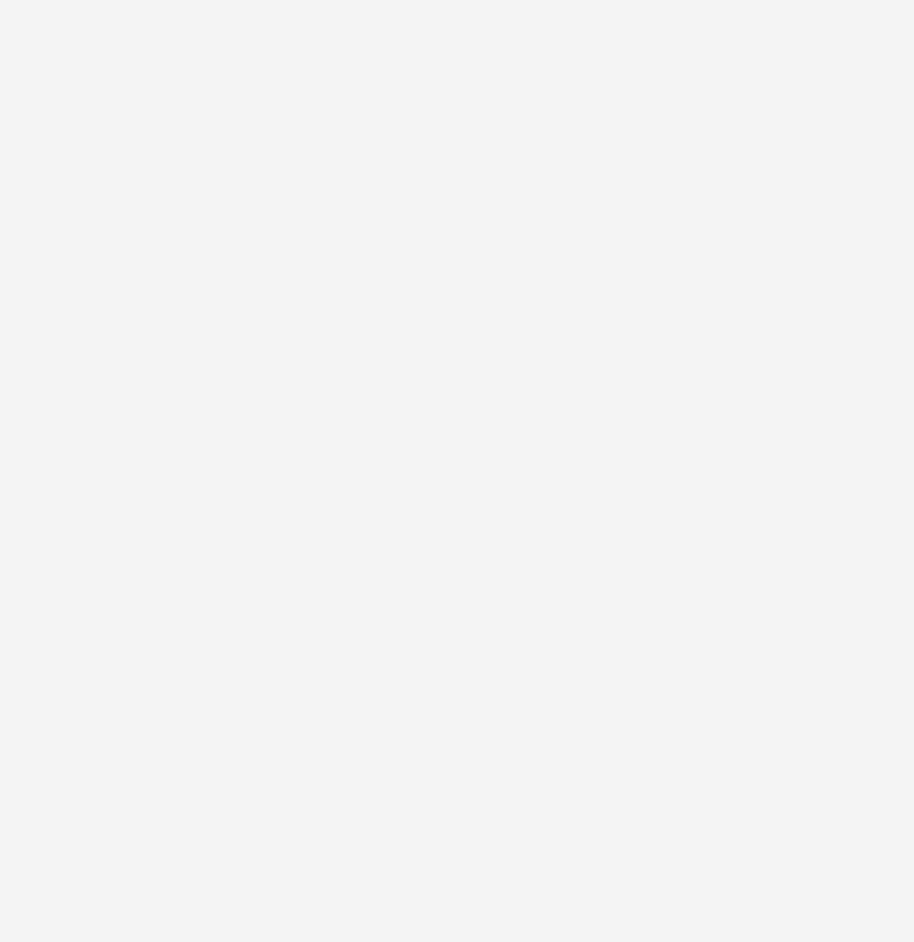
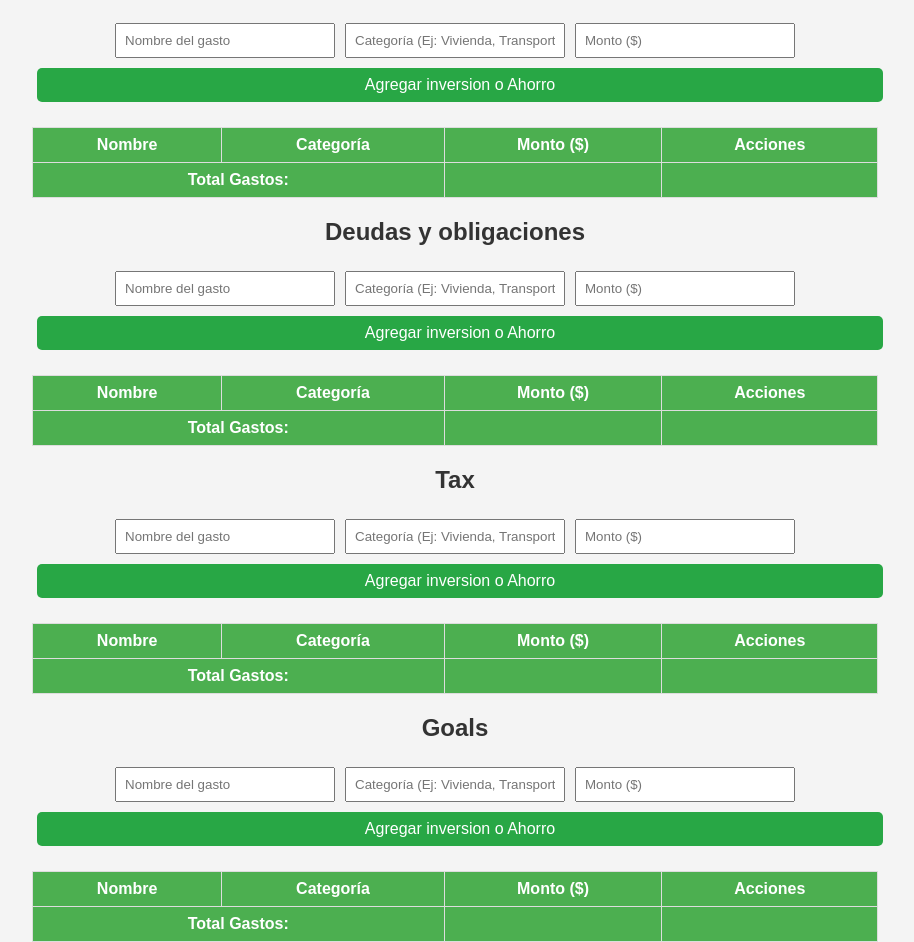
Before and after one commit to luisdavid24/financial_management_app_fronted, a React (Create React App) app: page /Budget in a window 1280 px wide. Shown: the part 760-1702 px from the top of the page, without its empty margins (185-1099 px from the left). Before the commit the page ends 800 px from the top, so only its background shows below. Built offline with nearby package versions, Linux system fonts and the light colour scheme; no server answers.

Commit message:
Goals was created

```diff
--- a/src/Budget/Category.jsx
+++ b/src/Budget/Category.jsx
@@ -7,19 +7,21 @@ import Debts from "./Debts.jsx";
 import Donations from "./Donations.jsx";
 import UnforeseenEvents from "./UnforeseenEvents.jsx";
 import Tax from "./Tax.jsx";
+import Goals from "./Goals.jsx";
 import "./css/Category.css";
 
 export default function Category() {
   return (
     <div className="budget-box">
-      {/*   <AssetsTable />
+      <AssetsTable />
       <FixedCostsTable />
-      <VariableExpenses /> */}
-      {/* <FinanceTable /> */}
-      {/*  <Debts /> */}
-      {/* <Donations /> */}
-      {/* <UnforeseenEvents /> */}
+      <VariableExpenses />
+      <FinanceTable />
+      <Debts />
+      <Donations />
+      {<UnforeseenEvents />}
       <Tax />
+      <Goals />
     </div>
   );
 }
--- /dev/null
+++ b/src/Budget/Goals.jsx
@@ -0,0 +1,42 @@
+import React, { useState } from "react";
+import { CiEdit } from "react-icons/ci";
+import { MdDelete } from "react-icons/md";
+import "./css/FinanceTable.css";
+
+export default function Goals() {
+  return (
+    <div>
+      <h2>Goals</h2>
+
+      <div className="form">
+        <input type="text" name="name" placeholder="Nombre del gasto" />
+        <input
+          type="text"
+          name="category"
+          placeholder="Categoría (Ej: Vivienda, Transporte...)"
+        />
+        <input type="number" name="amount" placeholder="Monto ($)" />
+        <button>Agregar inversion o Ahorro</button>
+      </div>
+
+      <table className="expense-table">
+        <thead>
+          <tr>
+            <th>Nombre</th>
+            <th>Categoría</th>
+            <th>Monto ($)</th>
+            <th>Acciones</th>
+          </tr>
+        </thead>
+        <tbody></tbody>
+        <tfoot>
+          <tr>
+            <th colSpan="2">Total Gastos:</th>
+            <th></th>
+            <th></th>
+          </tr>
+        </tfoot>
+      </table>
+    </div>
+  );
+}
```
